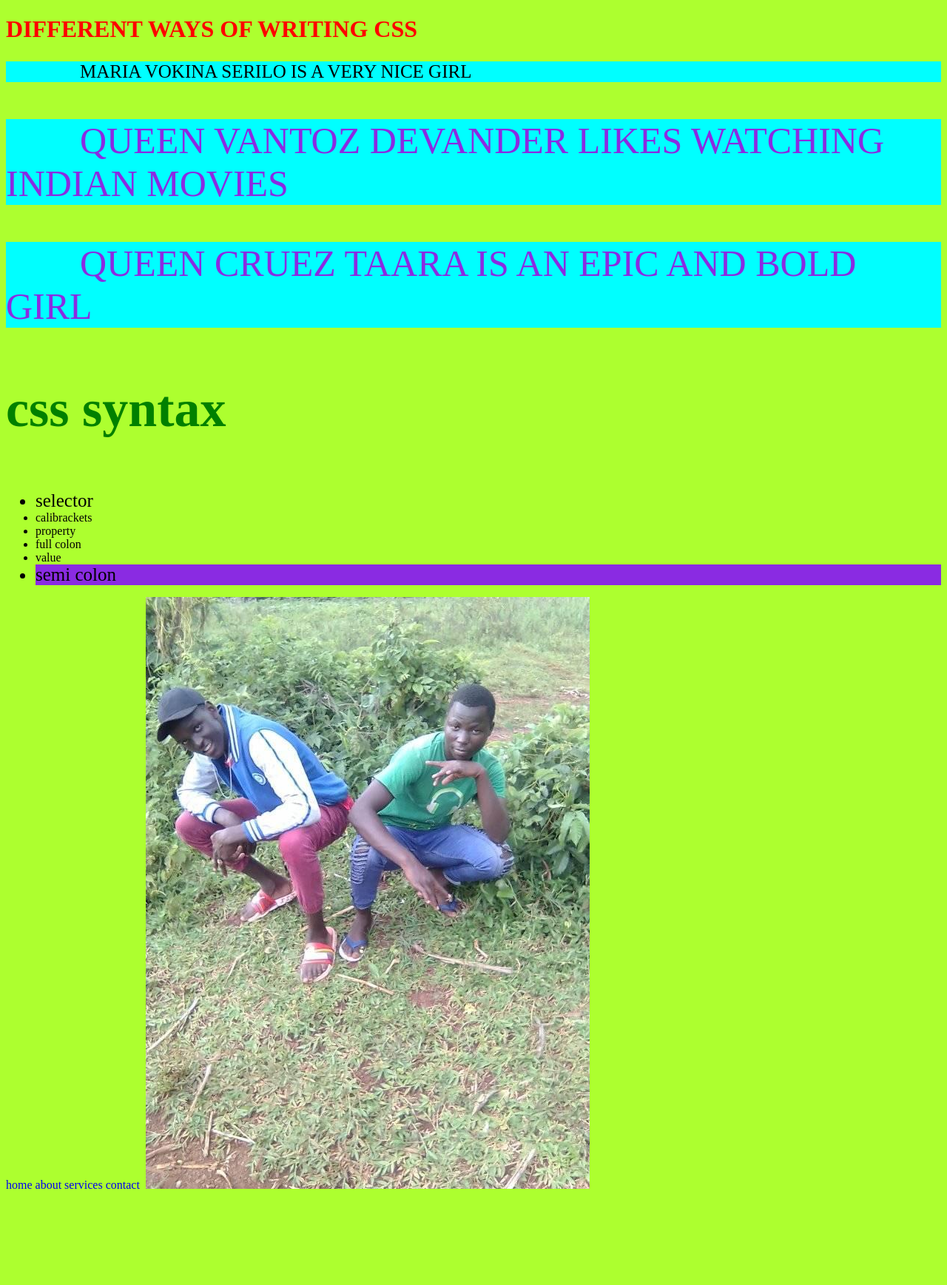
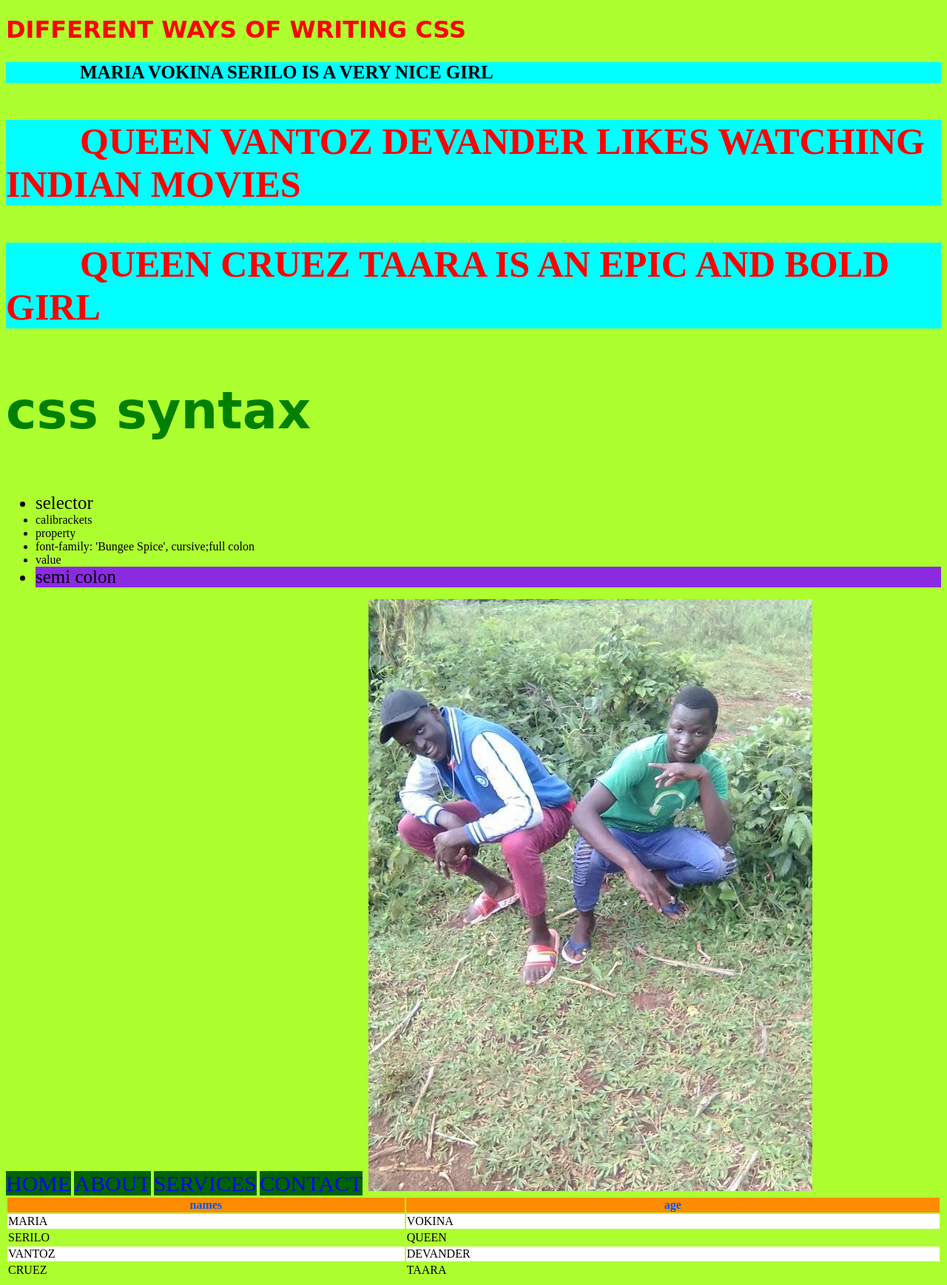
Before and after one commit to QUEENTILIAN/css-styling, a plain HTML site: page index.html in a window 1280 px wide. Shown: the whole page at 74% size. Before the commit the page ends 1619 px from the top, so only its background shows below. Drawn offline with Linux system fonts and the light colour scheme; a web font is replaced by a local one.

Commit message:
first commit

```diff
--- a/index.html
+++ b/index.html
@@ -3,9 +3,16 @@
 <head>
     <meta charset="UTF-8">
     <meta http-equiv="X-UA-Compatible" content="IE=edge">
-    <meta name="viewport" content="width=device-width, initial-scale=1.0">
+    <meta name="viewport" content="width=devie-width, initial-scale=1.0">
     <title>Internal CSS</title>
+    <link rel="preconnect" href="https://fonts.googleapis.com">
+<link rel="preconnect" href="https://fonts.gstatic.com" crossorigin>
+<link href="https://fonts.googleapis.com/css2?family=Bungee+Spice&family=Passions+Conflict&display=swap" rel="stylesheet">
+
     <link rel="stylesheet" href="style.css">
+    <link rel="preconnect" href="https://fonts.googleapis.com">
+<link rel="preconnect" href="https://fonts.gstatic.com" crossorigin>
+<link href="https://fonts.googleapis.com/css2?family=Passions+Conflict&display=swap" rel="stylesheet">
     <style>
 
         p{
@@ -37,8 +44,8 @@
     <li class="list-1">selector</li>
     <li>calibrackets</li>
     <li>property</li>
-    <li>full colon</li>
-    <li>value</li>
+    <li> font-family: 'Bungee Spice', cursive;full colon</li>
+    <li font-family: 'Passions Conflict', cursive;>value</li>
     <li class="number-1">semi colon</li>
    </ul>
    <a href="#" class="home">home</a>
@@ -47,6 +54,34 @@
    <a href="#" class="contact">contact</a>
    <img src="./292874351_5757383934279799_5113744757140232821_n.jpg"  alt="">
    <img src="./254934079_123021476808851_3773573352582193048_n.jpg"  alt="">
+   <!-- creating tables in html -->
+   <table>
+    <thead>
+        <tr>
+            <th>names</th>
+            <th>age</th>
+        </tr>
+    </thead>
+        <tbody>
+            <tr>
+                <td>MARIA</td>
+                <td>VOKINA</td>
+            </tr>
+            <tr>
+                <td>SERILO</td>
+                <td>QUEEN</td>
+            </tr>
+            <tr>
+                <td>VANTOZ</td>
+                <td>DEVANDER</td>
+            </tr>
+            <tr>
+                <td>CRUEZ</td>
+                <td>TAARA</td>
+            </tr>
+        </tbody>
+
+   </table>
 
 </body>
 </html>
--- a/style.css
+++ b/style.css
@@ -1,5 +1,14 @@
 body {
     background-color:greenyellow;
+}
+h3{
+font-family: 'Passions Conflict', cursive;
+font-weight: normals;
+}
+h1{
+    font-family: 'Bungee Spice', cursive;
+    font-style:bold;
+    font-variant :small-caps
 }
 h3{
     font-size: 50px;
@@ -19,6 +28,10 @@
     #PREVAILER{
         font-size: 25px;
     }
+    p{
+        font-weight: bolder;
+        font-variant: small-caps;
+    }
     .one{
         color:blueviolet;
     }
@@ -29,4 +42,58 @@
         text-shadow: 10px 15px 5 px red;
     }
     a {text-decoration:none ;
+        text-transform: uppercase;
+        text-indent: 100px;
+        color: red;
     }
+    .one{
+        color:red;
+    }
+
+
+  a{
+text-decoration: solid;
+text-transform: uppercase;
+color: blue;
+background-color: darkgreen;
+font-size: 30px;
+  }
+  a:visited{
+    color: indigo;
+    text-shadow: 10px  10px  black;
+    font-family: Georgia, 'Times New Roman', Times, serif;
+    font-weight: bolder;
+  }
+  a:active{
+    text-transform: capitalize;
+  }
+  /* creating tables */
+  table{
+    width: 100%;
+    border-collapse: separate;
+  }
+  table, th, td{borde:2px solid rgb(14, 85, 237,0.5)}
+  thead{
+    background-color: darkorange;
+    color: #fff;
+    color:rgba(14, 85, 237)
+  }
+  th{
+    text-align: center;
+  }
+tbody tr:nth-child(odd){
+    background: #ffffff;
+}
+.image-1{
+    width:100px;
+    height: 100px;
+    border-radius:50%;
+    margin-top: 30px;
+    margin-bottom: 40px;
+}
+.image-2{
+    width: 100px;
+    height: 100px;
+    border-radius: 50%;
+    margin-top: 50px;
+}
```
